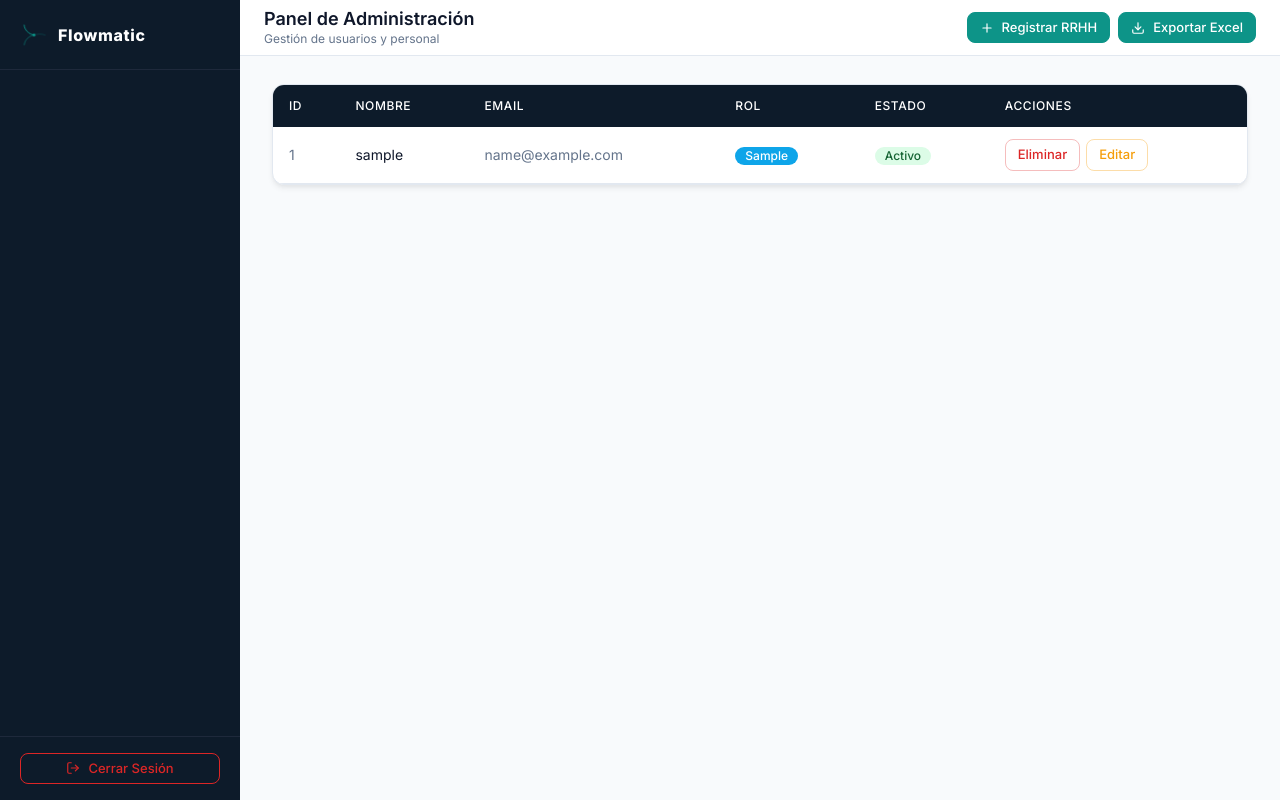
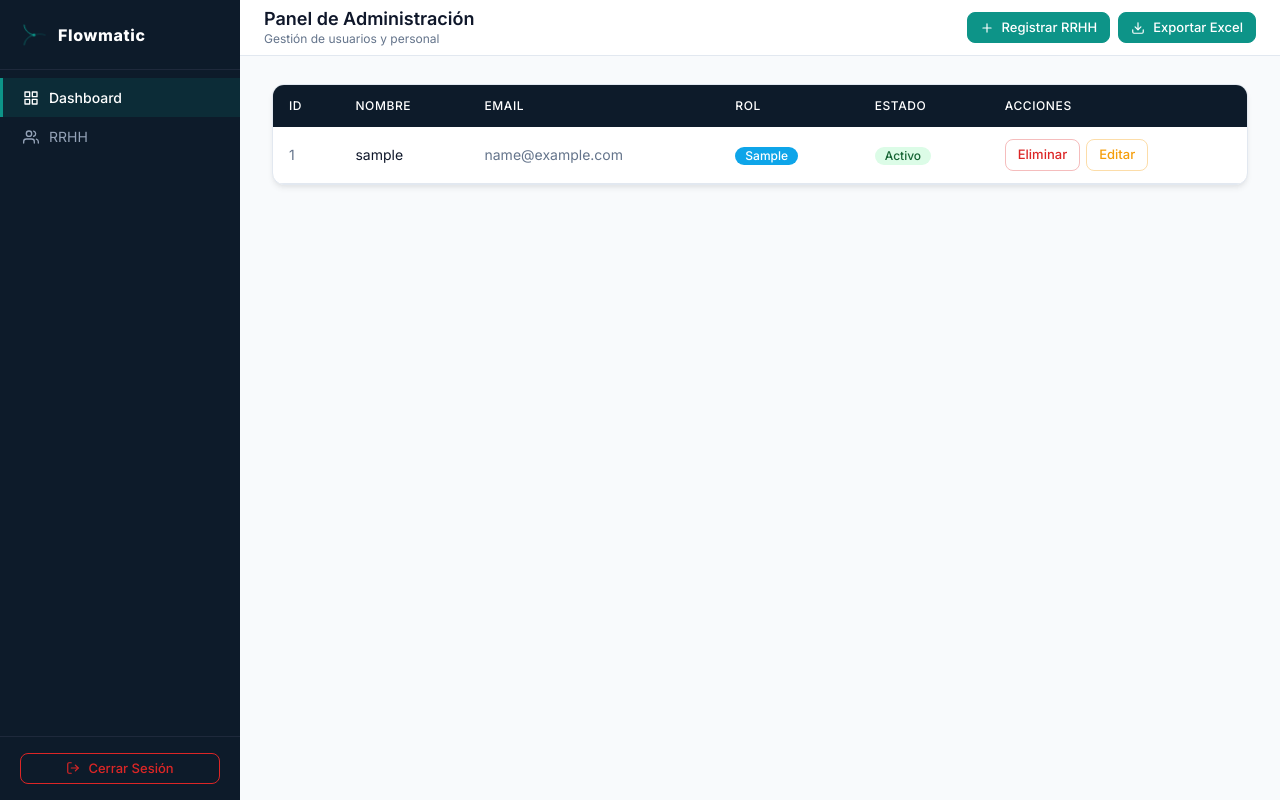
Before and after one commit to julidev0/flowmatic_admin, a Django app: page /admin-panel/ in a window 1280 px wide. Run offline with Django 5.2, Linux system fonts and the light colour scheme; a user stored in the database is signed in; tables that the repository leaves empty hold one stand-in row (values such as "Sample post").

Commit message:
Fix : Title

```diff
--- a/templates/admin.html
+++ b/templates/admin.html
@@ -26,6 +26,17 @@
         <span style="color:#ffffff; font-size:16px; font-weight:800; letter-spacing:0.04em;">Flowmatic</span>
       </a>
     </div>
+
+    <nav style="padding-top:8px;">
+      <a href="{% url 'panel_admin' %}" class="fm-nav-link active">
+        <svg width="16" height="16" viewBox="0 0 24 24" fill="none" stroke="currentColor" stroke-width="2" stroke-linecap="round" stroke-linejoin="round"><rect x="3" y="3" width="7" height="7"/><rect x="14" y="3" width="7" height="7"/><rect x="14" y="14" width="7" height="7"/><rect x="3" y="14" width="7" height="7"/></svg>
+        Dashboard
+      </a>
+      <a href="#" class="fm-nav-link">
+        <svg width="16" height="16" viewBox="0 0 24 24" fill="none" stroke="currentColor" stroke-width="2" stroke-linecap="round" stroke-linejoin="round"><path d="M17 21v-2a4 4 0 0 0-4-4H5a4 4 0 0 0-4 4v2"/><circle cx="9" cy="7" r="4"/><path d="M23 21v-2a4 4 0 0 0-3-3.87"/><path d="M16 3.13a4 4 0 0 1 0 7.75"/></svg>
+        RRHH
+      </a>
+    </nav>
 
     <div class="fm-sidebar-footer">
       <form action="{% url 'logout' %}" method="post">
```
